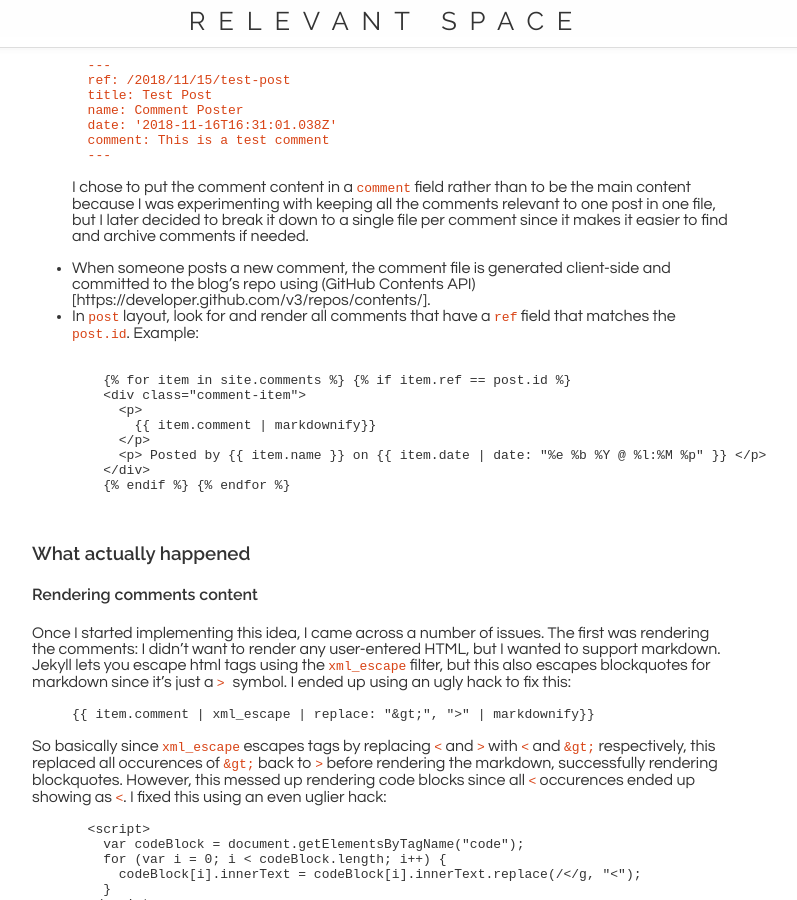
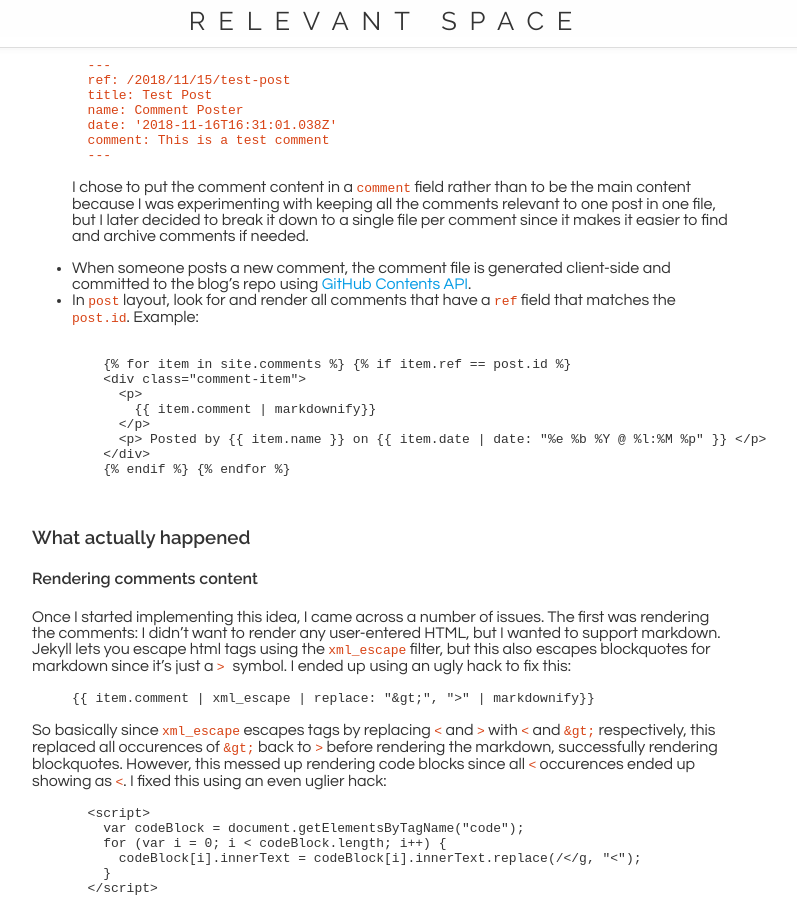
Before and after one commit to not-dalia/relevant-space, a Jekyll site: the page built from _posts/2018-11-19-jekyll-comments.markdown, in a window 1280 px wide and 900 px high, scrolled down 443 px. Shown: the whole window, without its empty margins (258-1055 px from the left). Built offline with Jekyll 4.4.1, drawn with Linux system fonts in a browser that asks for light colours; nearby versions of some CDN libraries; library files that are not in the unit come from our copies.

Commit message:
fixed link

````diff
--- a/_posts/2018-11-19-jekyll-comments.markdown
+++ b/_posts/2018-11-19-jekyll-comments.markdown
@@ -30,7 +30,7 @@ When I was creating the theme for this blog, I thought that I'd add a comment se
       ---
     ```
     I chose to put the comment content in a `comment` field rather than to be the main content because I was experimenting with keeping all the comments relevant to one post in one file, but I later decided to break it down to a single file per comment since it makes it easier to find and archive comments if needed.
-  - When someone posts a new comment, the comment file is generated client-side and committed to the blog's repo using (GitHub Contents API)[https://developer.github.com/v3/repos/contents/].
+  - When someone posts a new comment, the comment file is generated client-side and committed to the blog's repo using [GitHub Contents API](https://developer.github.com/v3/repos/contents/).
   - In `post` layout, look for and render all comments that have a `ref` field that matches the `post.id`. Example:
     {% highlight html %}
     {% raw %}
````
